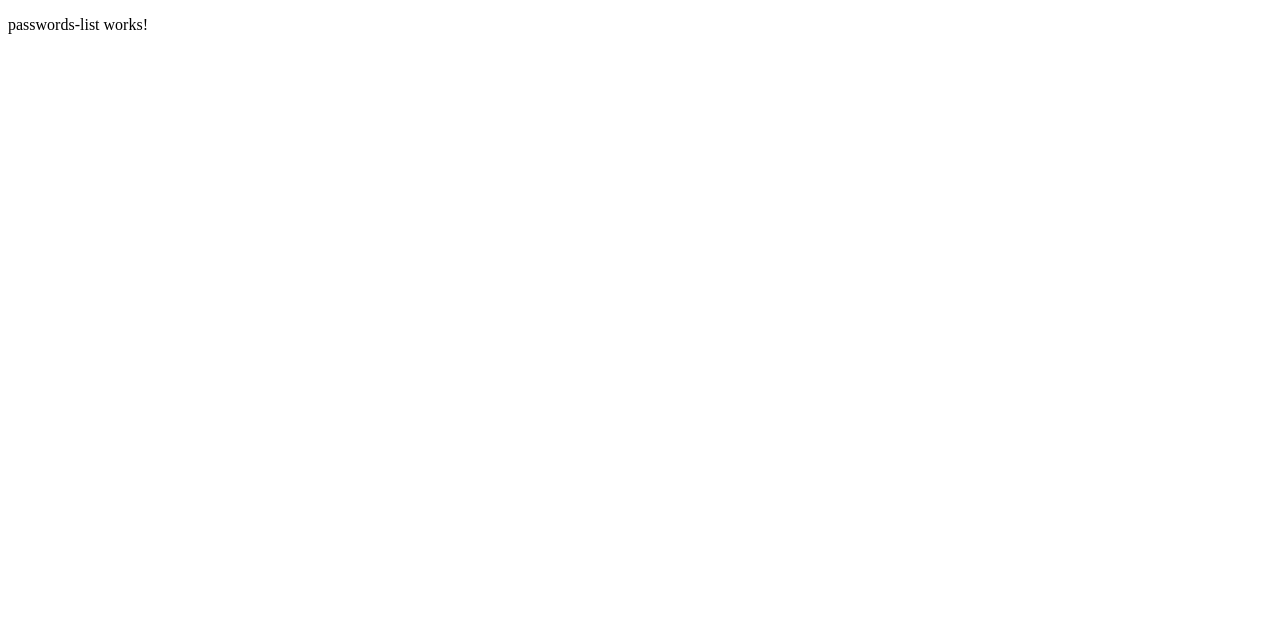
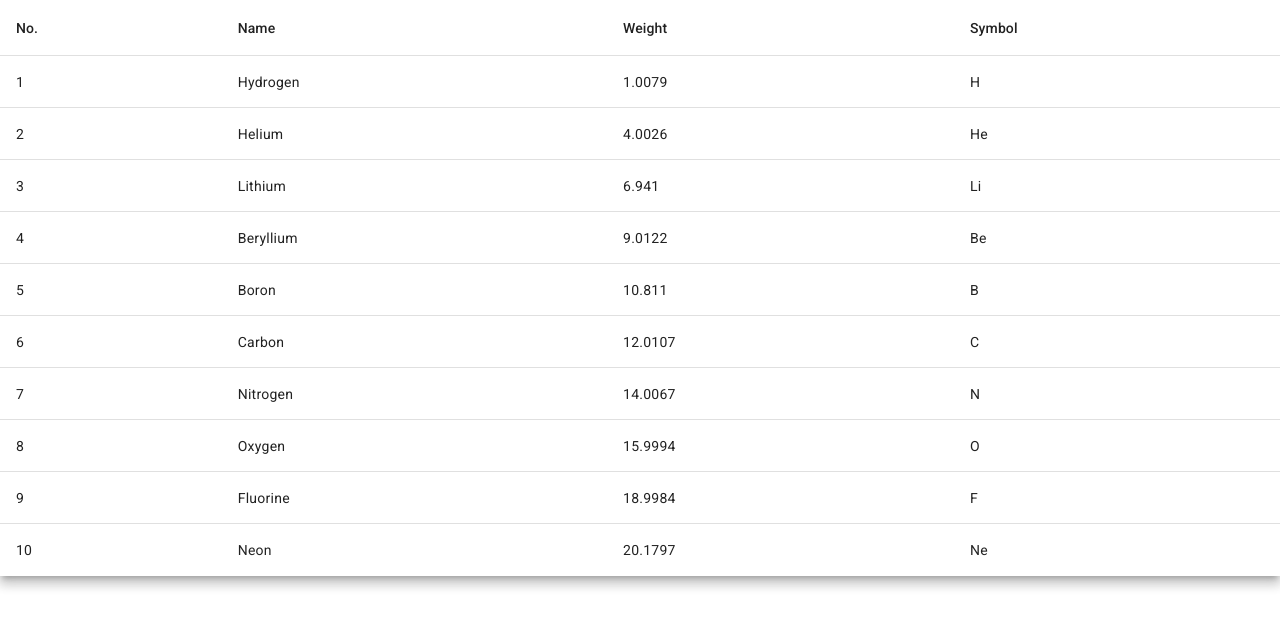
Before and after one commit to MustafaThebest/password-manager, an Angular app: page / in a window 1280 px wide. Shown: the top 628 px of the page. Built offline with nearby package versions, Linux system fonts and the light colour scheme.

Commit message:
Angular Material imported & smaple table added

```diff
--- a/angular.json
+++ b/angular.json
@@ -25,6 +25,7 @@
               "src/assets"
             ],
             "styles": [
+              "@angular/material/prebuilt-themes/indigo-pink.css",
               "src/styles.css"
             ],
             "scripts": []
@@ -87,6 +88,7 @@
               "src/assets"
             ],
             "styles": [
+              "@angular/material/prebuilt-themes/indigo-pink.css",
               "src/styles.css"
             ],
             "scripts": []
--- a/package.json
+++ b/package.json
@@ -11,10 +11,12 @@
   "private": true,
   "dependencies": {
     "@angular/animations": "^16.1.0",
+    "@angular/cdk": "^16.1.3",
     "@angular/common": "^16.1.0",
     "@angular/compiler": "^16.1.0",
     "@angular/core": "^16.1.0",
     "@angular/forms": "^16.1.0",
+    "@angular/material": "^16.1.3",
     "@angular/platform-browser": "^16.1.0",
     "@angular/platform-browser-dynamic": "^16.1.0",
     "@angular/router": "^16.1.0",
--- a/src/app/passwords-list/passwords-list.component.html
+++ b/src/app/passwords-list/passwords-list.component.html
@@ -1 +1,32 @@
-<p>passwords-list works!</p>
+<table mat-table [dataSource]="dataSource" class="mat-elevation-z8">
+
+    <!--- Note that these columns can be defined in any order.
+          The actual rendered columns are set as a property on the row definition" -->
+
+    <!-- Position Column -->
+    <ng-container matColumnDef="position">
+      <th mat-header-cell *matHeaderCellDef> No. </th>
+      <td mat-cell *matCellDef="let element"> {{element.position}} </td>
+    </ng-container>
+
+    <!-- Name Column -->
+    <ng-container matColumnDef="name">
+      <th mat-header-cell *matHeaderCellDef> Name </th>
+      <td mat-cell *matCellDef="let element"> {{element.name}} </td>
+    </ng-container>
+
+    <!-- Weight Column -->
+    <ng-container matColumnDef="weight">
+      <th mat-header-cell *matHeaderCellDef> Weight </th>
+      <td mat-cell *matCellDef="let element"> {{element.weight}} </td>
+    </ng-container>
+
+    <!-- Symbol Column -->
+    <ng-container matColumnDef="symbol">
+      <th mat-header-cell *matHeaderCellDef> Symbol </th>
+      <td mat-cell *matCellDef="let element"> {{element.symbol}} </td>
+    </ng-container>
+
+    <tr mat-header-row *matHeaderRowDef="displayedColumns"></tr>
+    <tr mat-row *matRowDef="let row; columns: displayedColumns;"></tr>
+  </table>
--- a/src/app/passwords-list/passwords-list.component.ts
+++ b/src/app/passwords-list/passwords-list.component.ts
@@ -1,4 +1,25 @@
 import { Component } from '@angular/core';
+import {MatTableModule} from '@angular/material/table';
+
+export interface PeriodicElement {
+  name: string;
+  position: number;
+  weight: number;
+  symbol: string;
+}
+
+const ELEMENT_DATA: PeriodicElement[] = [
+  {position: 1, name: 'Hydrogen', weight: 1.0079, symbol: 'H'},
+  {position: 2, name: 'Helium', weight: 4.0026, symbol: 'He'},
+  {position: 3, name: 'Lithium', weight: 6.941, symbol: 'Li'},
+  {position: 4, name: 'Beryllium', weight: 9.0122, symbol: 'Be'},
+  {position: 5, name: 'Boron', weight: 10.811, symbol: 'B'},
+  {position: 6, name: 'Carbon', weight: 12.0107, symbol: 'C'},
+  {position: 7, name: 'Nitrogen', weight: 14.0067, symbol: 'N'},
+  {position: 8, name: 'Oxygen', weight: 15.9994, symbol: 'O'},
+  {position: 9, name: 'Fluorine', weight: 18.9984, symbol: 'F'},
+  {position: 10, name: 'Neon', weight: 20.1797, symbol: 'Ne'},
+];
 
 @Component({
   selector: 'app-passwords-list',
@@ -6,5 +27,6 @@
   styleUrls: ['./passwords-list.component.css']
 })
 export class PasswordsListComponent {
-
+  displayedColumns: string[] = ['position', 'name', 'weight', 'symbol'];
+  dataSource = ELEMENT_DATA;
 }
--- a/src/index.html
+++ b/src/index.html
@@ -6,8 +6,11 @@
   <base href="/">
   <meta name="viewport" content="width=device-width, initial-scale=1">
   <link rel="icon" type="image/x-icon" href="favicon.ico">
+  <link rel="preconnect" href="https://fonts.gstatic.com">
+  <link href="https://fonts.googleapis.com/css2?family=Roboto:wght@300;400;500&display=swap" rel="stylesheet">
+  <link href="https://fonts.googleapis.com/icon?family=Material+Icons" rel="stylesheet">
 </head>
-<body>
+<body class="mat-typography">
   <app-root></app-root>
 </body>
 </html>
--- a/src/styles.css
+++ b/src/styles.css
@@ -1 +1,4 @@
 /* You can add global styles to this file, and also import other style files */
+
+html, body { height: 100%; }
+body { margin: 0; font-family: Roboto, "Helvetica Neue", sans-serif; }
```
Also changed, not shown: src/app/app.module.ts (+6 -1 lines), 1 other file (tests, documents, lock files or other folders).
